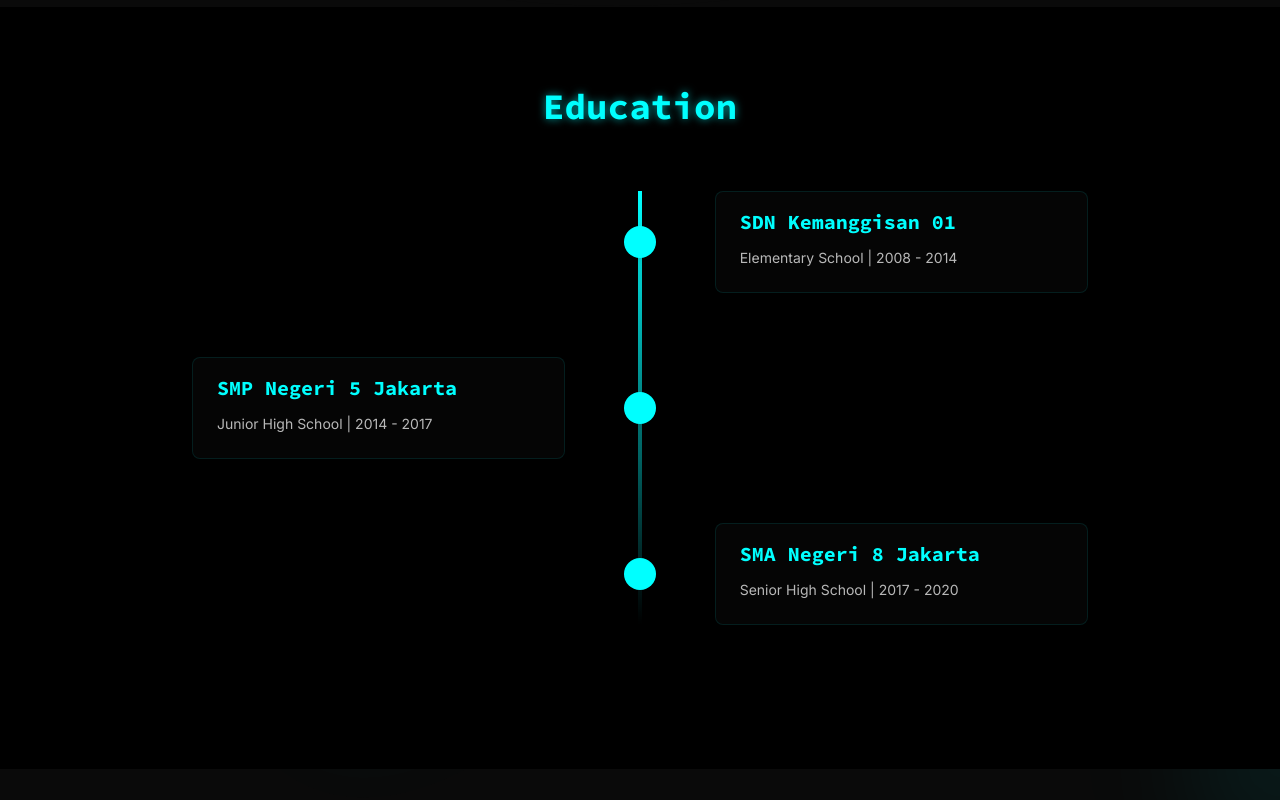
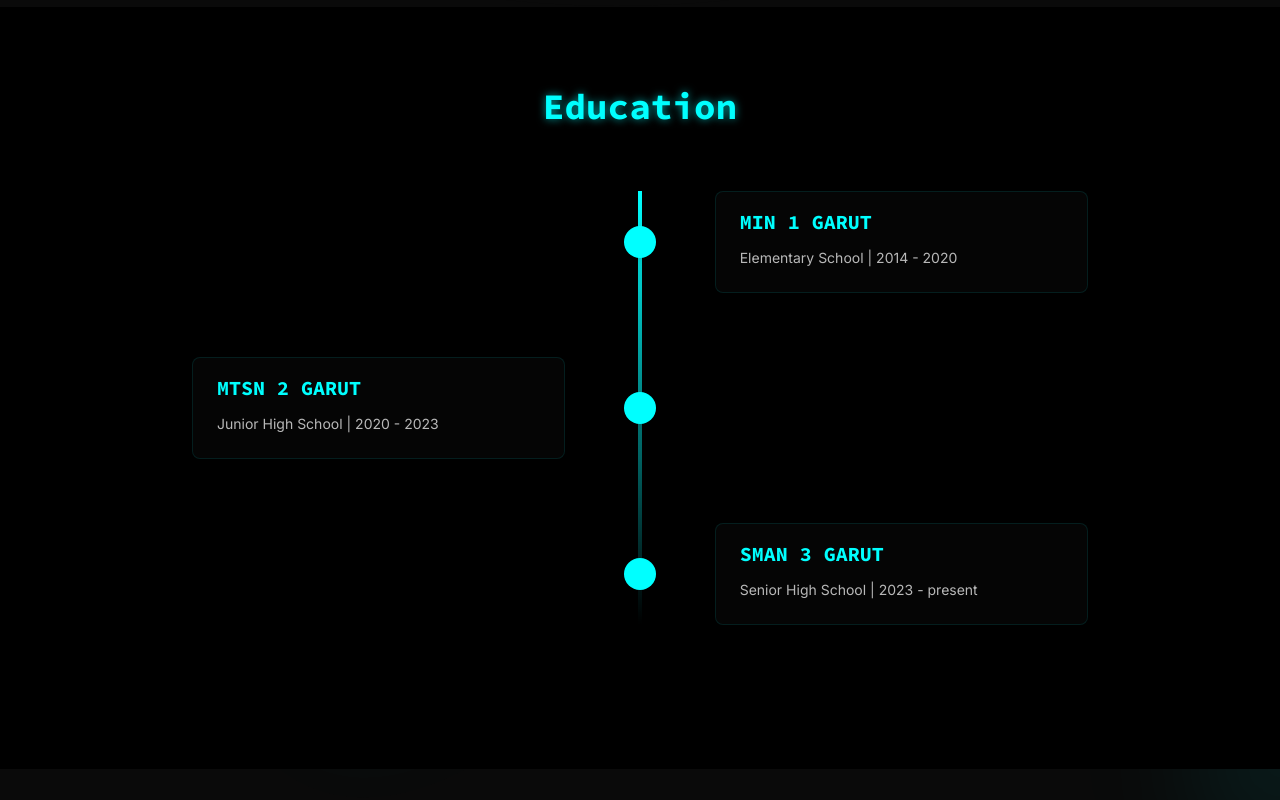
Before and after one commit to xzn-wer/about-me, a plain HTML site: page index.html in a window 1280 px wide. Shown: the part 1446-2246 px from the top of the page. Drawn offline with nearby package versions, Linux system fonts and the light colour scheme.

Commit message:
Add files via upload

```diff
--- a/index.html
+++ b/index.html
@@ -344,7 +344,7 @@
                 <!-- About Image -->
                 <div class="md:w-1/3 relative animate__animated animate__fadeInLeft">
                     <div class="relative z-10">
-                        <img src="https://placehold.co/500" alt="Riva working on laptop with code in dimly lit room with blue accent lighting" class="rounded-lg w-full h-auto border-2 border-primary-600/50 box-glow transition-all hover:border-primary-600">
+                        <img src="code.jpg" alt="gtw ah" class="rounded-lg w-full h-auto border-2 border-primary-600/50 box-glow transition-all hover:border-primary-600">
                         <div class="absolute -inset-4 rounded-lg bg-primary-600/20 -z-10 animate-pulse-slow blur-xl"></div>
                     </div>
                 </div>
@@ -395,8 +395,8 @@
                         <div class="z-20 flex items-center order-1 bg-primary-600 shadow-xl w-8 h-8 rounded-full"></div>
 
                         <div class="order-1 glass w-5/12 px-6 py-4 rounded-lg hover:box-glow transition-all">
-                            <h3 class="mb-3 font-bold text-xl text-primary-600">SDN Kemanggisan 01</h3>
-                            <p class="text-sm text-light opacity-80">Elementary School | 2008 - 2014</p>
+                            <h3 class="mb-3 font-bold text-xl text-primary-600">MIN 1 GARUT</h3>
+                            <p class="text-sm text-light opacity-80">Elementary School | 2014 - 2020</p>
                             <p class="text-light mt-2">
                             </p>
                         </div>
@@ -405,8 +405,8 @@
                     <!-- Timeline Item 2 -->
                     <div class="mb-16 flex justify-between items-center w-full animate__animated animate__fadeInLeft">
                         <div class="order-1 glass w-5/12 px-6 py-4 rounded-lg hover:box-glow transition-all">
-                            <h3 class="mb-3 font-bold text-xl text-primary-600">SMP Negeri 5 Jakarta</h3>
-                            <p class="text-sm text-light opacity-80">Junior High School | 2014 - 2017</p>
+                            <h3 class="mb-3 font-bold text-xl text-primary-600">MTSN 2 GARUT</h3>
+                            <p class="text-sm text-light opacity-80">Junior High School | 2020 - 2023</p>
                             <p class="text-light mt-2">
                             </p>
                         </div>
@@ -423,8 +423,8 @@
                         <div class="z-20 flex items-center order-1 bg-primary-600 shadow-xl w-8 h-8 rounded-full"></div>
 
                         <div class="order-1 glass w-5/12 px-6 py-4 rounded-lg hover:box-glow transition-all">
-                            <h3 class="mb-3 font-bold text-xl text-primary-600">SMA Negeri 8 Jakarta</h3>
-                            <p class="text-sm text-light opacity-80">Senior High School | 2017 - 2020</p>
+                            <h3 class="mb-3 font-bold text-xl text-primary-600">SMAN 3 GARUT</h3>
+                            <p class="text-sm text-light opacity-80">Senior High School | 2023 - present</p>
                             <p class="text-light mt-2">
                             </p>
                         </div>
@@ -527,7 +527,7 @@
                                 </div>
                                 <div>
                                     <h4 class="text-light font-medium mb-1">Whatsapp</h4>
-                                    <a href="tel:+62123456789" class="text-light opacity-80 hover:text-primary-600 hover:opacity-100 transition-all">+62 851-1722-9830</a>
+                                    <a href="https://wa.me/6285117229830" class="text-light opacity-80 hover:text-primary-600 hover:opacity-100 transition-all">+62 851-1722-9830</a>
                                 </div>
                             </div>
 
```
Also changed, not shown: code.jpg (added).
